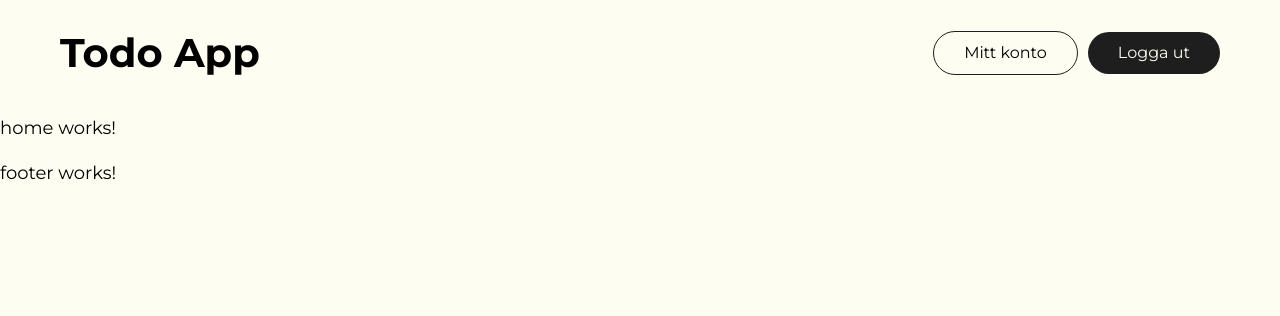
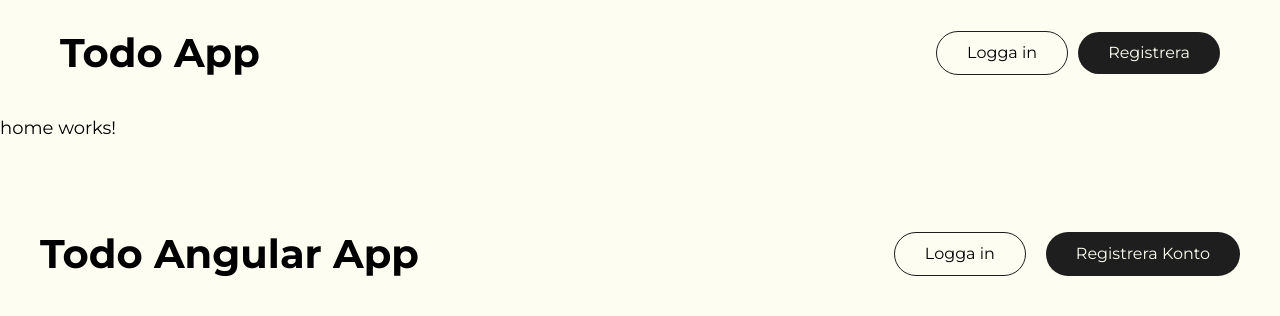
Before and after one commit to merkensten/angular-todo-frontend, an Angular app: page / in a window 1280 px wide. Shown: the top 316 px of the page. Built offline with nearby package versions, Linux system fonts and the light colour scheme.

Commit message:
Footer skapad

```diff
--- a/src/app/components/nav/footer/footer.component.html
+++ b/src/app/components/nav/footer/footer.component.html
@@ -1 +1,24 @@
-<p>footer works!</p>
+<footer class="footer">
+  <div class="footer-border">
+    <div class="footer-border-display"></div>
+  </div>
+  <div class="footer-wrapper">
+    <a routerLink="/" class="footer-logo">Todo Angular App</a>
+    <nav *ngIf="!authenticatedUser">
+      <button class="btn-secondary">
+        <a routerLink="/logga-in">Logga in</a>
+      </button>
+      <button class="btn-primary">
+        <a routerLink="/registrera">Registrera Konto</a>
+      </button>
+    </nav>
+    <nav *ngIf="authenticatedUser">
+      <button class="btn-secondary">
+        <a routerLink="/logga-in">Hanter Konto</a>
+      </button>
+      <button class="btn-primary">
+        <a (click)="logoutUser()">Logga ut</a>
+      </button>
+    </nav>
+  </div>
+</footer>
--- a/src/app/components/nav/footer/footer.component.scss
+++ b/src/app/components/nav/footer/footer.component.scss
@@ -0,0 +1,63 @@
+.footer {
+  padding: 0 2rem;
+  padding-bottom: 15rem;
+
+  nav {
+    display: flex;
+    flex-direction: column;
+    margin-top: 5rem;
+
+    button {
+      margin: 0;
+      max-width: 60%;
+    }
+
+    button + button {
+      margin-top: 2rem;
+    }
+  }
+
+  .footer-border {
+    padding-bottom: 4rem;
+    max-width: 1200px;
+    margin: 0 auto;
+
+    &_display {
+      border-top: 1px solid rgb(163, 163, 163);
+      margin: 0 2rem;
+    }
+
+    @media (min-width: 1024px) {
+      &_display {
+        margin: 0;
+      }
+    }
+  }
+  .footer-wrapper {
+    padding-top: 4rem;
+    .footer-logo {
+      font-size: 4rem;
+      font-weight: 700;
+      color: #000;
+      text-decoration: none;
+    }
+
+    @media (min-width: 1024px) {
+      display: flex;
+      justify-content: space-between;
+      align-items: center;
+      max-width: 1200px;
+      margin: 0 auto;
+
+      nav {
+        flex-direction: row;
+        margin-top: 0;
+
+        button + button {
+          margin-top: 0;
+          margin-left: 2rem;
+        }
+      }
+    }
+  }
+}
--- a/src/app/components/nav/footer/footer.component.ts
+++ b/src/app/components/nav/footer/footer.component.ts
@@ -3,13 +3,19 @@ import { Component, OnInit } from '@angular/core';
 @Component({
   selector: 'app-footer',
   templateUrl: './footer.component.html',
-  styleUrls: ['./footer.component.scss']
+  styleUrls: ['./footer.component.scss'],
 })
 export class FooterComponent implements OnInit {
+  constructor() {}
 
-  constructor() { }
+  // Denna behöver jobba mot ett globalt state
+  authenticatedUser = false;
 
-  ngOnInit(): void {
+  ngOnInit(): void {}
+
+  // Denna behöver jobba mot ett globalt state
+  logoutUser() {
+    this.authenticatedUser = false;
+    alert('You have been logged out');
   }
-
 }
--- a/src/app/components/nav/header/app-header/app-header.component.ts
+++ b/src/app/components/nav/header/app-header/app-header.component.ts
@@ -16,7 +16,7 @@ export class AppHeaderComponent implements OnInit {
     this.displayModal = !this.displayModal;
   }
 
-  // Behöver skapa riktig funktionlitet för att logga ut användare
+  // Denna behöver jobba mot ett globalt state
   logoutUser() {
     alert('Användare utloggad');
     this.displayModal = false;
--- a/src/app/components/nav/header/guest-header/guest-header.component.html
+++ b/src/app/components/nav/header/guest-header/guest-header.component.html
@@ -20,7 +20,7 @@
     </div>
     <nav class="desktop-menu">
       <button class="btn-secondary">
-        <a routerLink="/logga-in">Login</a>
+        <a routerLink="/logga-in">Logga in</a>
       </button>
       <button class="btn-primary">
         <a routerLink="/registrera">Registrera</a>
--- a/src/app/components/nav/header/header.component.ts
+++ b/src/app/components/nav/header/header.component.ts
@@ -7,7 +7,8 @@ import { Component, OnInit } from '@angular/core';
 })
 export class HeaderComponent implements OnInit {
   constructor() {}
-  user = true;
+  // Denna behöver jobba mot ett globalt state
+  user = false;
 
   ngOnInit(): void {
   }
```
